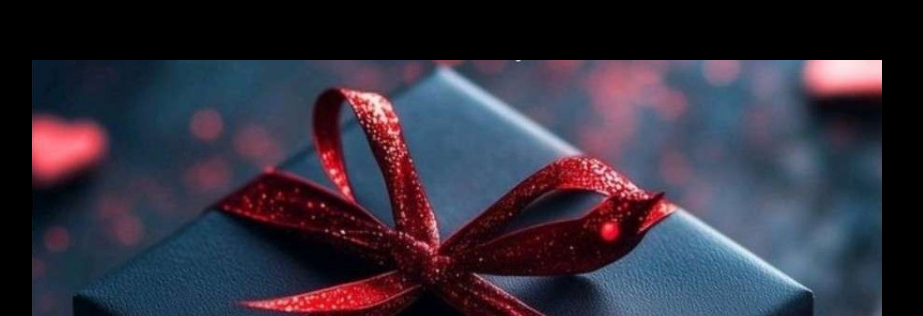
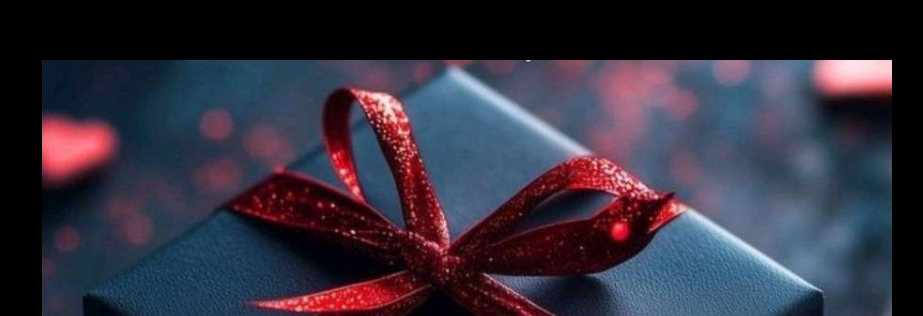
Before and after one commit to Devilfron/HB-my-love, a plain HTML site: page index.html in a window 1280 px wide. Shown: the top 316 px of the page, without its empty margins (198-1121 px from the left). Drawn offline with Linux system fonts and the light colour scheme.

Commit message:
Update style.css

```diff
--- a/style.css
+++ b/style.css
@@ -7,7 +7,7 @@ body {
     background-repeat: no-repeat;
     background-attachment: fixed;
     background-size: 850px auto !important;
-    background-position: 230px 60px !important;
+    background-position: 240px 60px !important;
     display: flex;
     flex-direction: column;
     justify-content: center;
```
